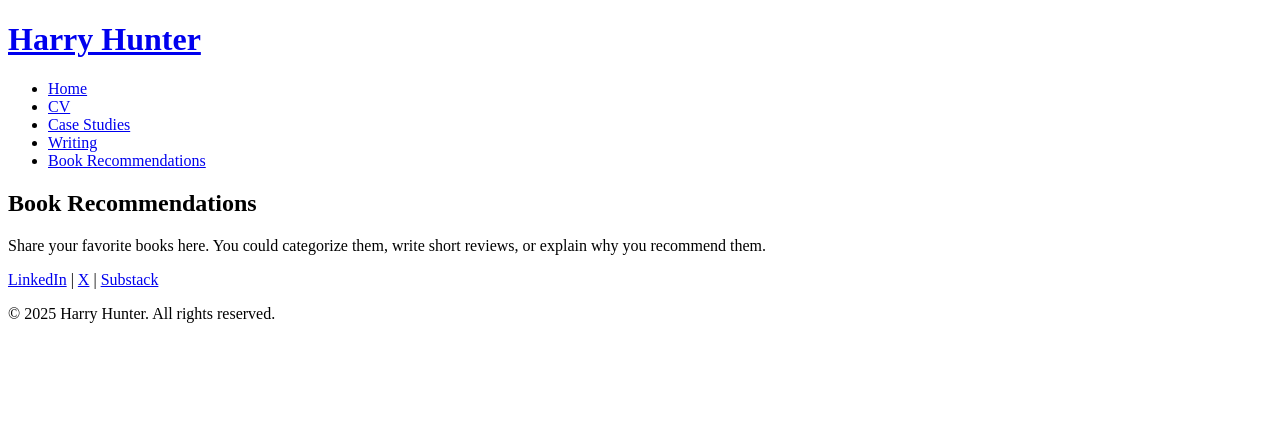
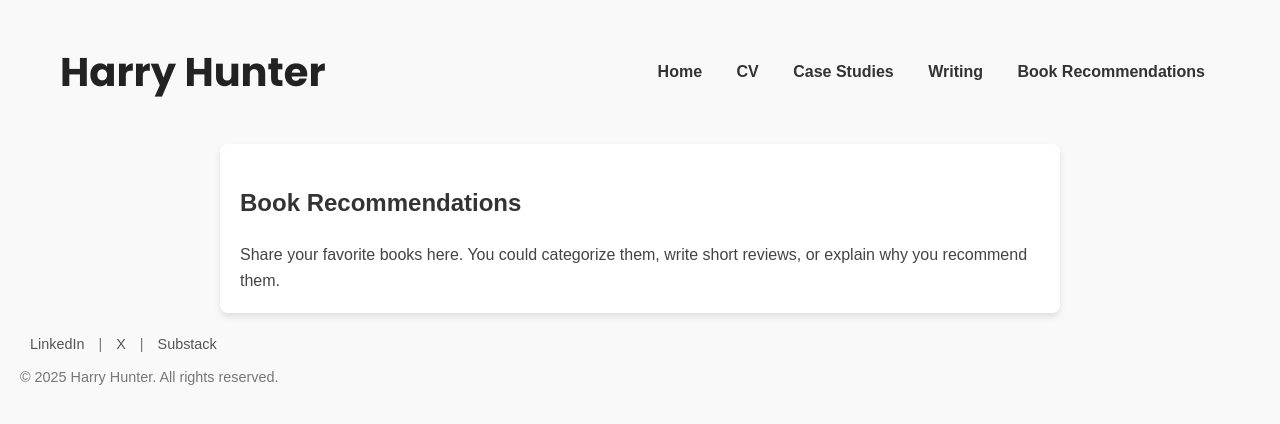
Before and after one commit to harryjan/harryjan.github.io, a plain HTML site: page books.html in a window 1280 px wide. Drawn offline with Linux system fonts and the light colour scheme.

Commit message:
styles typo

```diff
--- a/books.html
+++ b/books.html
@@ -7,7 +7,7 @@
     <link rel="preconnect" href="https://fonts.googleapis.com">
     <link rel="preconnect" href="https://fonts.gstatic.com" crossorigin>
     <link href="https://fonts.googleapis.com/css2?family=Lora:ital,wght@0,400..700;1,400..700&family=Poppins:wght@400;700&display=swap" rel="stylesheet">
-    <link rel="stylesheet" href="styles.css">
+    <link rel="stylesheet" href="style.css">
 </head>
 <body>
     <header>
```
Also changed, not shown: writing.html (+1 -0 lines), 1 other file.
